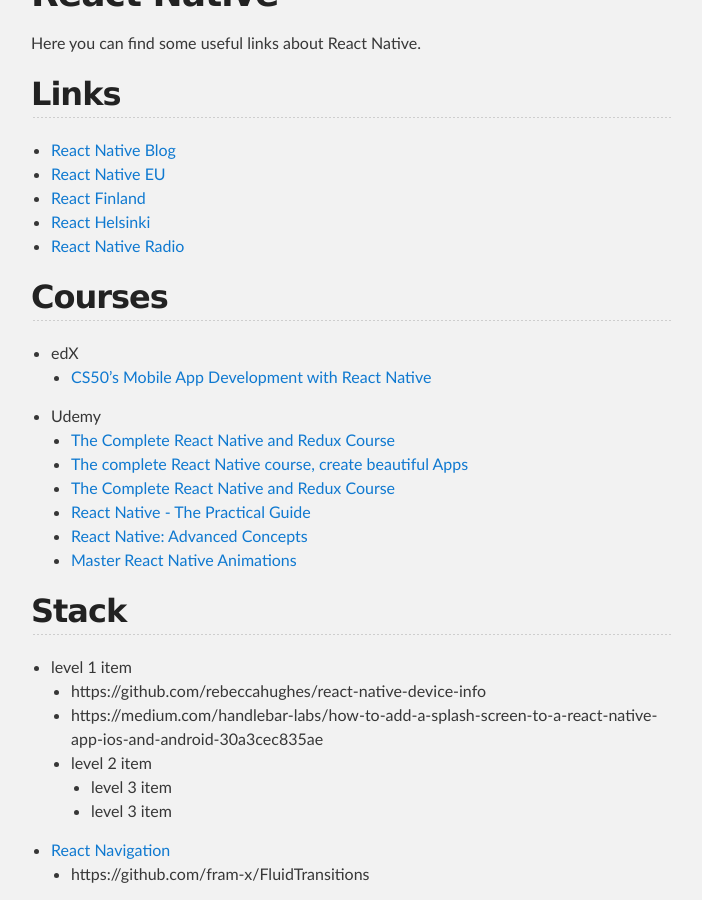
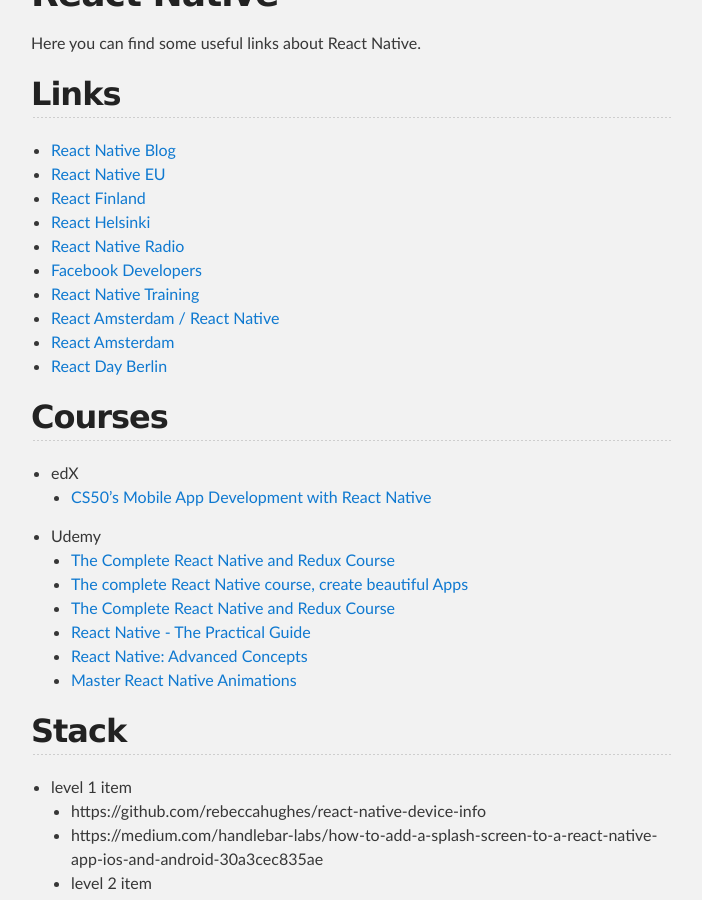
Before and after one commit to haapio/haapio.github.io, a Jekyll site: the page built from react-native.md, in a window 1280 px wide and 900 px high, scrolled down 368 px. Shown: the whole window, without its empty margins (289-991 px from the left). Built offline with Jekyll 4.4.1, drawn with Linux system fonts in a browser that asks for light colours.

Commit message:
Update react-native.md

```diff
--- a/react-native.md
+++ b/react-native.md
@@ -14,6 +14,11 @@ Here you can find some useful links about React Native.
 - [React Finland](https://react-finland.fi)
 - [React Helsinki](https://meetabit.com/communities/react-helsinki)
 - [React Native Radio](https://devchat.tv/react-native-radio/)
+- [Facebook Developers](https://www.youtube.com/user/FacebookDevelopers/videos)
+- [React Native Training](https://www.youtube.com/channel/UC8ivCOllOAo7MfPT9k3Hs-Q/featured)
+- [React Amsterdam / React Native](https://www.youtube.com/watch?v=N-X3Z5A-pW4)
+- [React Amsterdam](https://www.youtube.com/channel/UCsFrt8oKNYXGspSlX9u6uXw)
+- [React Day Berlin](https://www.youtube.com/channel/UC1EYHmQYBUJjkmL6OtK4rlw)
 
 ## Courses
 - edX
```
